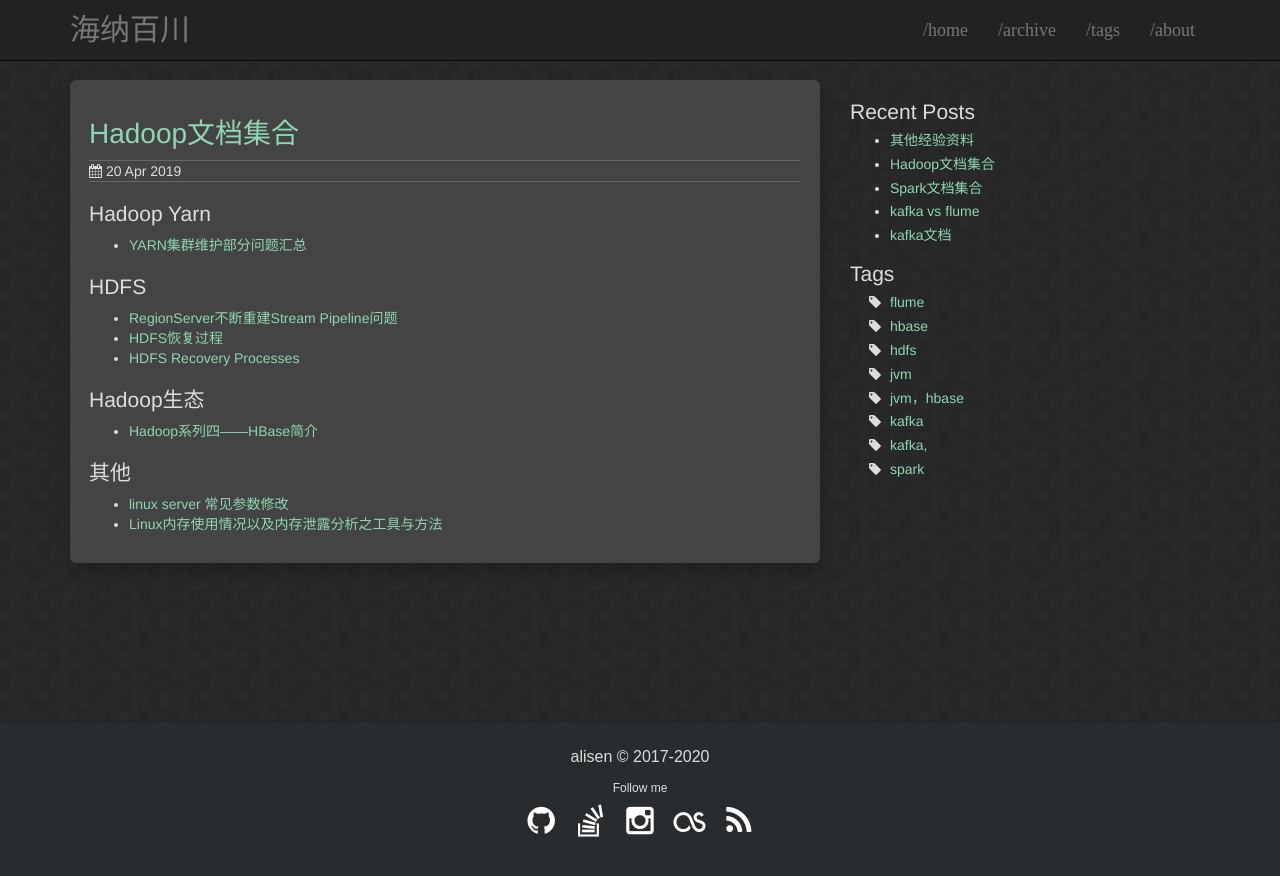
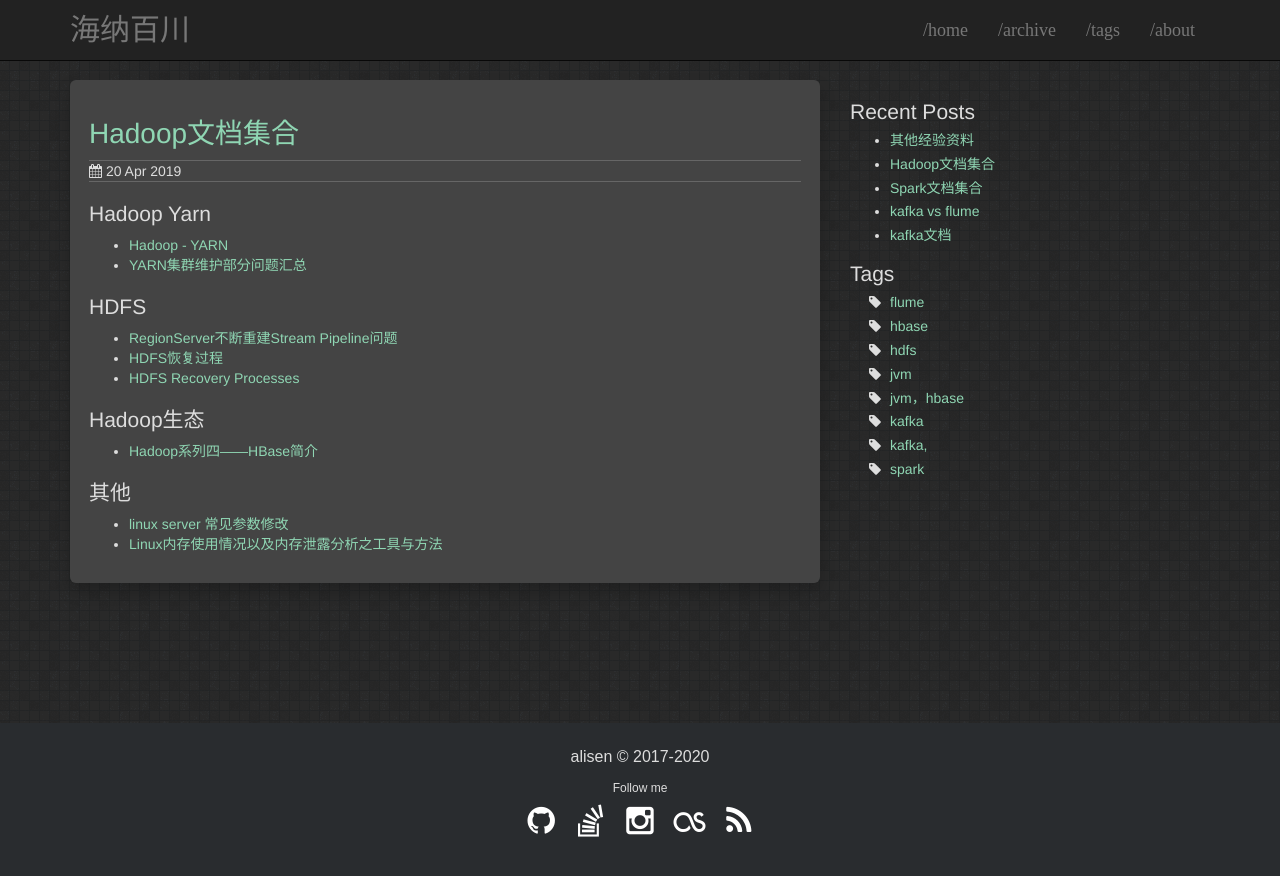
Before and after one commit to igithu/summary, a Jekyll site: the page built from _posts/2019-04-20-hadoop-doc.md, in a window 1280 px wide. Shown: the top 876 px of the page. Built offline with Jekyll 4.4.1, drawn with Linux system fonts in a browser that asks for light colours.

Commit message:
Update 2019-04-20-hadoop-doc.md

```diff
--- a/_posts/2019-04-20-hadoop-doc.md
+++ b/_posts/2019-04-20-hadoop-doc.md
@@ -7,6 +7,7 @@ date: 2019-04-20
 
 
 ## Hadoop Yarn
+* [Hadoop - YARN](https://wiki.jikexueyuan.com/project/hadoop/yarn.html)
 * [YARN集群维护部分问题汇总](https://www.cnblogs.com/shenh062326/p/3550794.html)
 
 
```
